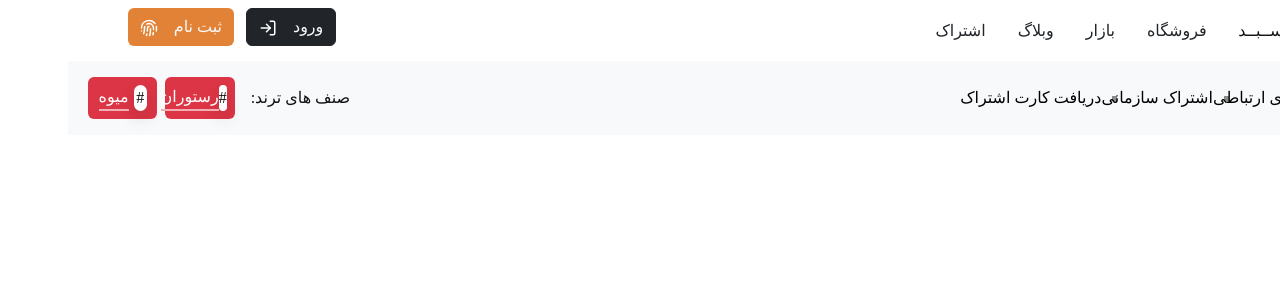
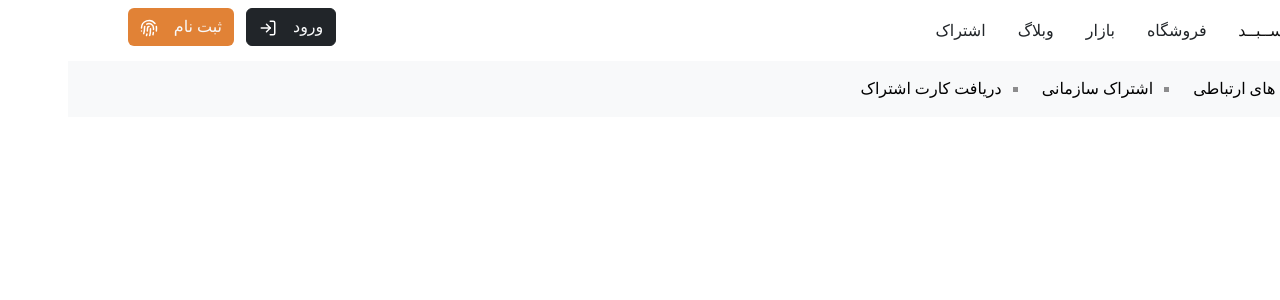
Before and after one commit to mahan-maleki/sabad, a React (Vite) app: page / in a window 1280 px wide. Shown: the top 300 px of the page. Built offline with nearby package versions, Linux system fonts and the light colour scheme; a web font is replaced by a local one.

Commit message:
fix responsibility of BottomHeader

```diff
--- a/src/components/BottomHeader.jsx
+++ b/src/components/BottomHeader.jsx
@@ -8,21 +8,12 @@ function BottomHeader() {
         <>
             <div className="container-fluid bg-body-tertiary d-none d-lg-block">
                 <div className="row p-3 d-flex align-items-center">
-                    <div className="col-4">
-                        <ul className='mb-0 d-flex justify-content-evenly'>
+                    <div className="col-12">
+                        <ul className='mb-0 d-flex justify-content-start'>
                             <li className={css.list}><NavLink to={""} className={"text-black text-decoration-none"}>راه های ارتباطی</NavLink></li>
                             <li className={css.list}><NavLink to={""} className={"text-black text-decoration-none"}>اشتراک سازمانی</NavLink></li>
                             <li className={css.list}><NavLink to={""} className={"text-black text-decoration-none"}>دریافت کارت اشتراک</NavLink></li>
                         </ul>
-                    </div>
-                    <div className="col-8">
-                        <div className="row d-flex justify-content-end">
-                            <div className="col-3 d-flex justify-content-end align-items-center">
-                                <span>صنف های ترند: </span>
-                            </div>
-                            <Trend title="رستوران" />
-                            <Trend title="میوه" />
-                        </div>
                     </div>
                 </div>
             </div>
--- a/src/components/BottomHeader.module.css
+++ b/src/components/BottomHeader.module.css
@@ -1,5 +1,6 @@
 .list {
     list-style-type: square;
+    margin: 0 20px 0 20px;
 }
 
 .list::marker {
```
